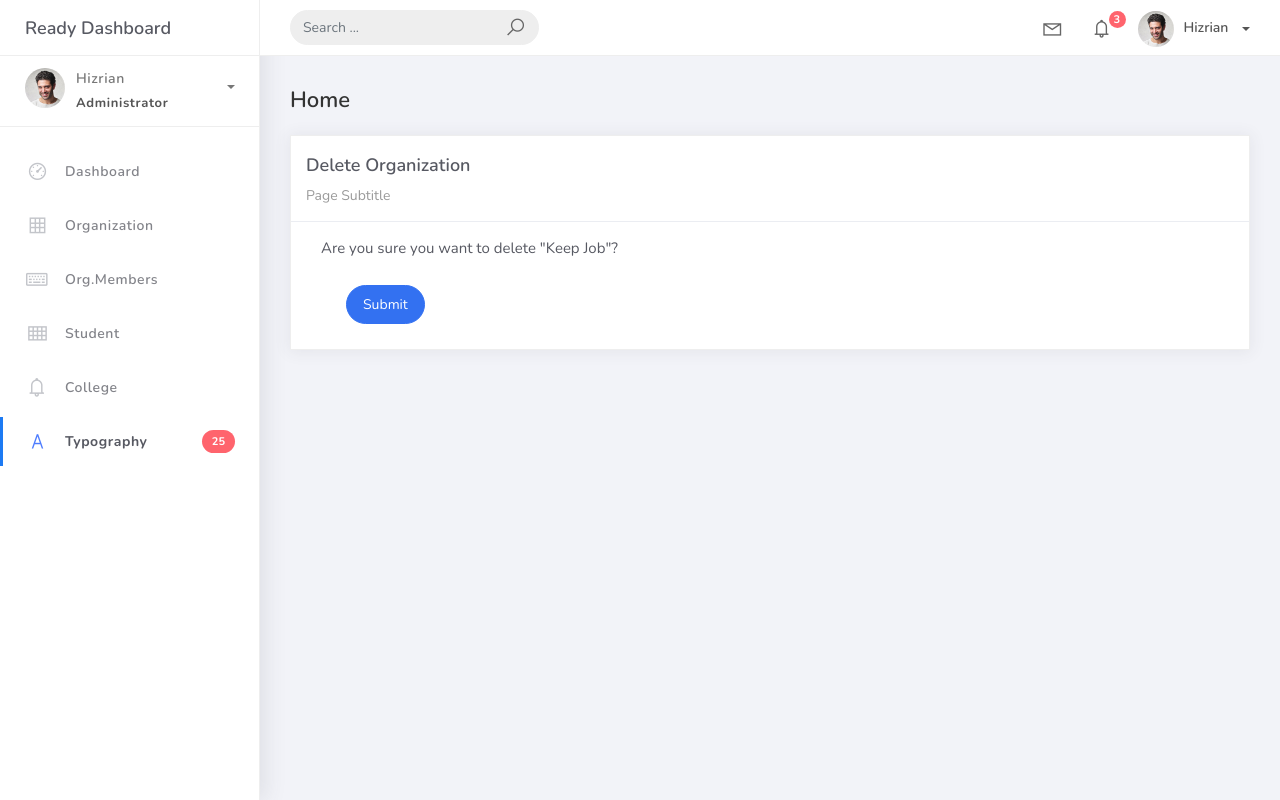
After one commit to igris0220/PSUSphere, a Django app: page /organization_list/5/delete/ in a window 1280 px wide. The commit adds this page. Run offline with Django 5.2, Linux system fonts and the light colour scheme; data comes from the database, SQL or seed files in the repository; both versions use the stored data as it was after the commit; some libraries are stand-ins or nearby versions.

Commit message:
add nalang sa last part ng page 4

```diff
--- a/projectsite/projectsite/urls.py
+++ b/projectsite/projectsite/urls.py
@@ -16,7 +16,7 @@ Including another URLconf
 """
 from django.contrib import admin
 from django.urls import path
-from studentorg.views import HomePageView, OrganizationList, OrganizationCreateView, OrganizationUpdateView
+from studentorg.views import HomePageView, OrganizationList, OrganizationCreateView, OrganizationUpdateView, OrganizationDeleteView
 from studentorg import views
 
 urlpatterns = [
@@ -25,4 +25,5 @@ urlpatterns = [
     path('organization_list/', OrganizationList.as_view(), name='organization-list'),
     path('organization_list/add/', OrganizationCreateView.as_view(), name='organization-add'),
     path('organization_list/<pk>/', OrganizationUpdateView.as_view(), name='organization-update'),
+    path('organization_list/<pk>/delete/', OrganizationDeleteView.as_view(), name='organization-delete'),
 ]
--- a/projectsite/studentorg/views.py
+++ b/projectsite/studentorg/views.py
@@ -2,7 +2,7 @@ from django.shortcuts import render
 
 from django.views.generic.list import ListView
 
-from django.views.generic.edit import CreateView, UpdateView
+from django.views.generic.edit import CreateView, UpdateView, DeleteView
 from studentorg.models import Organization
 from studentorg.forms import OrganizationForm
 from django.urls import reverse_lazy
@@ -31,3 +31,9 @@ class OrganizationUpdateView(UpdateView):
     form_class = OrganizationForm
     template_name = 'org_edit.html'
     success_url = reverse_lazy('organization-list')
+
+
+class OrganizationDeleteView(DeleteView):
+    model = Organization
+    template_name = 'org_del.html'
+    success_url = reverse_lazy('organization-list')
--- /dev/null
+++ b/projectsite/templates/org_del.html
@@ -0,0 +1,33 @@
+{% extends 'base.html' %}
+{% load static %}
+{% block content %}
+<div class="content">
+    <div class="container-fluid">
+        <h4 class="page-title">Home</h4>
+        <div class="row">
+            <div class="col-md-12">
+                <div class="card">
+                    <div class="card-header">
+                        <div class="card-title">Delete Organization</div>
+                        <div class="card-category">Page Subtitle</div>
+                    </div>
+                    <div class="col-md-6">
+                        <div class="card-body">
+                            <form class="" action="" method="post" novalidate>
+                                <p>Are you sure you want to delete "{{ object }}"?</p>
+                                {% csrf_token %}
+                                {% include 'includes/form.html' %}
+                                <div class="form-group">
+                                    <div class="col-md-12 col-sm-3">
+                                        <button type="submit" class="btn btn-primary btn-rounded">Submit</button>
+                                    </div>
+                                </div>
+                            </form>
+                        </div>
+                    </div>
+                </div>
+            </div>
+        </div>
+    </div>
+</div>
+{% endblock content %}
--- a/projectsite/templates/org_list.html
+++ b/projectsite/templates/org_list.html
@@ -56,7 +56,10 @@
                                     <td>{{ object.name }}</td>
                                     <td>{{ object.college }}</td>
                                     <td>{{ object.description }}</td>
-                                    <td><a href="organization_list/{{ object.id }}">Edit</a></td>
+                                    <td>
+                                        <a href="organization_list/{{ object.id }}">Edit</a>
+                                        <a href="organization_list/{{ object.id }}/delete" class="text-danger">Delete</a>
+                                    </td>
                                 </tr>
                                 {% empty %}
                                 <tr>
```
Also changed, not shown: projectsite/db.sqlite3.
